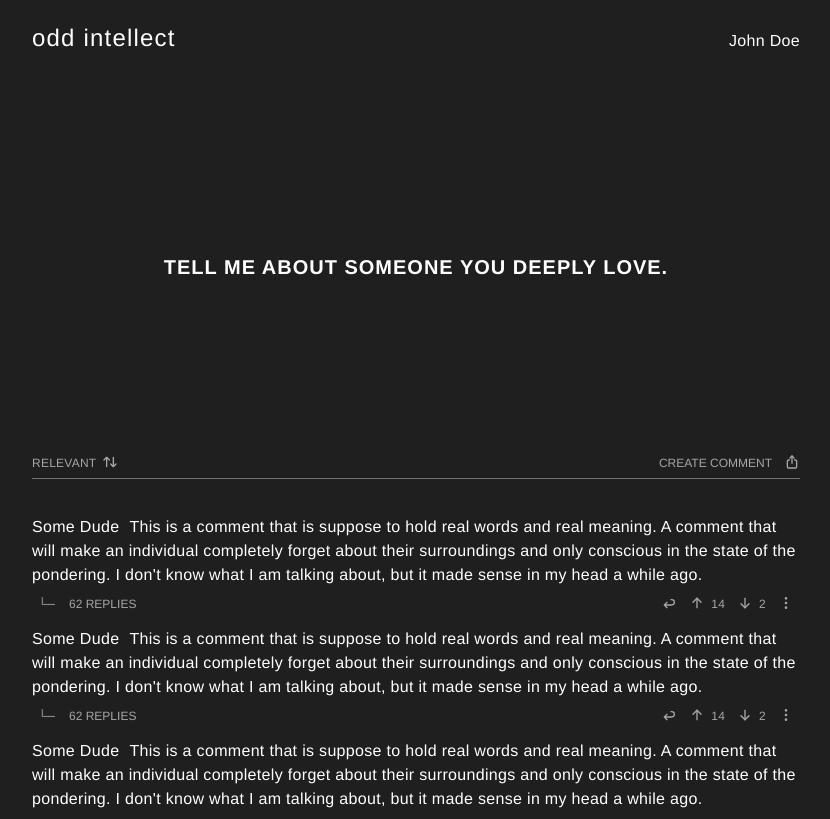
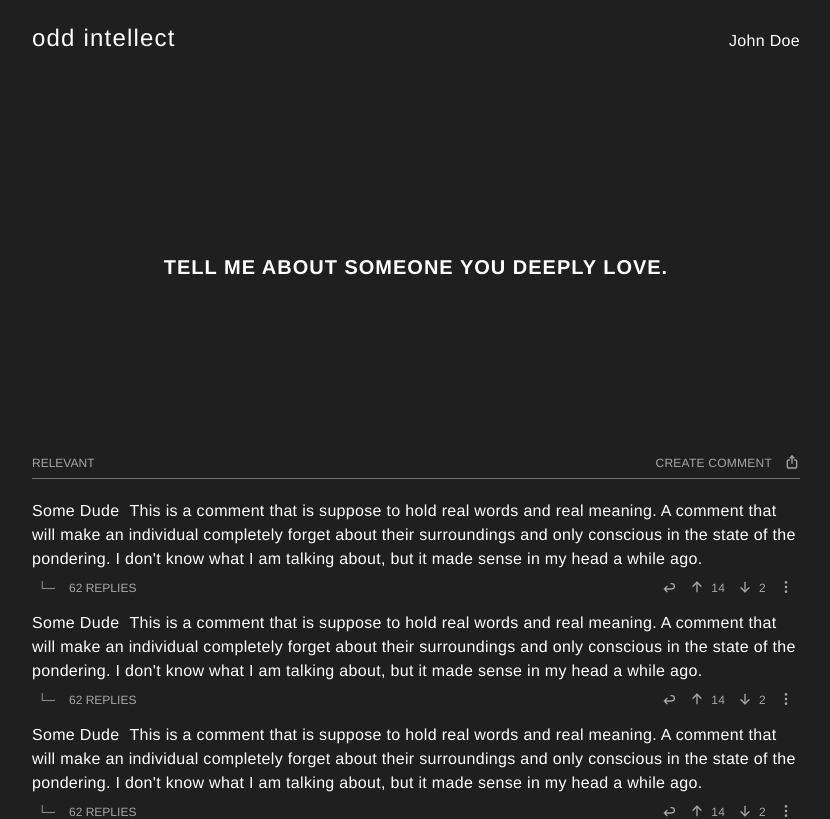
Before and after one commit to josedrios/odd-intellect, a React (Vite) app: page /question in a window 1280 px wide. Shown: the top 819 px of the page, without its empty margins (224-1054 px from the left). Built offline with nearby package versions, Linux system fonts and the light colour scheme.

Commit message:
Added and styled dropdown, need to clean code (move css code to /vendor? / remove useless css lines / make it into its own reusable react component / etc...)

```diff
--- a/package.json
+++ b/package.json
@@ -11,9 +11,11 @@
   },
   "dependencies": {
     "react": "^19.1.1",
+    "react-bootstrap": "^2.10.10",
     "react-dom": "^19.1.1",
     "react-icons": "^5.5.0",
-    "react-router-dom": "^7.9.6"
+    "react-router-dom": "^7.9.6",
+    "react-select": "^5.10.2"
   },
   "devDependencies": {
     "@eslint/js": "^9.36.0",
--- a/src/comments/comment-section.tsx
+++ b/src/comments/comment-section.tsx
@@ -1,6 +1,7 @@
 import Icon from '@/components/icons';
 import { ICON } from '@/util/icon-names';
 import CommentCard from './comment-card';
+import Select from 'react-select';
 
 export default function CommentSection() {
   return (
@@ -16,14 +17,24 @@ export default function CommentSection() {
 }
 
 function CommentSectionHeader() {
+  const options = [
+    { value: 'relevant', label: 'RELEVANT' },
+    { value: 'newest', label: 'NEWEST' },
+    { value: 'popular', label: 'POPULAR' },
+  ];
+
   return (
     <div className="comment-section__header">
-      <button className="comment-section__sort btn--minimal">
-        <p>RELEVANT</p>
-        <Icon name={ICON.SORT} />
-      </button>
+      <Select
+        options={options}
+        classNamePrefix={'react-select'}
+        unstyled
+        isClearable={false}
+        isSearchable={false}
+        defaultValue={options[0]}
+      />
       <button className="comment-section__create-comment btn--minimal">
-        CREATE COMMENT
+        <p>CREATE COMMENT</p>
       </button>
       <button className="btn--minimal">
         <Icon name={ICON.SHARE} />
--- a/src/components/account/account-stats.tsx
+++ b/src/components/account/account-stats.tsx
@@ -1,6 +1,7 @@
 interface StatProps {
   label: string;
   value: string;
+  edit?: boolean;
 }
 
 export default function AccountStatList() {
@@ -26,6 +27,7 @@ export default function AccountStatList() {
 
   return (
     <div className="account-stat-list">
+      <AccountStat label={'EDIT PROFILE'} value={''} edit />
       {info.map((stat, i) => (
         <AccountStat label={stat.label} value={stat.value} key={i} />
       ))}
@@ -33,10 +35,14 @@ export default function AccountStatList() {
   );
 }
 
-function AccountStat({ label, value }: StatProps) {
+function AccountStat({ label, value, edit = false }: StatProps) {
   return (
     <div className="account-stat">
-      <p className="account-stat__key">{label.toUpperCase()}</p>
+      {edit ? (
+        <a className="account-stat__key">{label.toUpperCase()}</a>
+      ) : (
+        <p className="account-stat__key">{label.toUpperCase()}</p>
+      )}
       <p className="account-stat__value">{value.toUpperCase()}</p>
     </div>
   );
--- a/src/styles/components/comments.css
+++ b/src/styles/components/comments.css
@@ -8,7 +8,7 @@
   display: flex;
   flex-direction: row;
   gap: var(--spacing-3);
-  margin-bottom: var(--spacing-7);
+  margin-bottom: var(--spacing-3);
   padding-bottom: var(--spacing-2);
   border-bottom: 1px solid var(--color-border-default);
 }
@@ -23,7 +23,6 @@
 }
 
 .comment-card {
-  font-family: var(--font-family-secondary);
   display: flex;
   flex-direction: column;
 }
--- /dev/null
+++ b/src/styles/components/dropdown.css
@@ -0,0 +1,45 @@
+.react-select-container {
+}
+
+.react-select__control {
+  min-height: 0px !important;
+  height: 16px;
+  align-items: flex-end !important;
+}
+
+.react-select__value-container {
+}
+
+.react-select__value-container {
+  font-size: var(--font-size-xs);
+  color: var(--color-foreground-subtle);
+  font-weight: var(--font-weight-normal);
+  line-height: normal !important;
+
+  &:hover {
+    color: var(--color-foreground-subtle-hover);
+    cursor: pointer;
+  }
+}
+
+.react-select__indicators {
+  display: none !important;
+}
+
+.react-select__menu-list {
+  width: fit-content;
+  margin-top: var(--spacing-1);
+}
+
+.react-select__option {
+  background: var(--color-background-subtle);
+  padding: var(--spacing-1);
+  padding-right: var(--spacing-1_5);
+  width: fit-content;
+  font-size: var(--font-size-xs) !important;
+
+  &:hover {
+    cursor: pointer;
+    background: var(--color-background-subtle-hover);
+  }
+}
--- a/src/styles/main.css
+++ b/src/styles/main.css
@@ -17,6 +17,7 @@
 @import './components/nav.css';
 @import './components/footer.css';
 @import './components/comments.css';
+@import './components/dropdown.css';
 @import './components/inputs.css';
 @import './components/buttons.css';
 @import './components/search.css';
--- a/src/styles/pages/account.css
+++ b/src/styles/pages/account.css
@@ -25,6 +25,14 @@
   padding-top: var(--spacing-1px);
 }
 
+a.account-stat__key {
+  text-decoration: underline !important;
+
+  &:hover {
+    color: var(--color-foreground-subtle-hover);
+  }
+}
+
 .account-stat__value {
   width: 50%;
   font-weight: var(--font-weight-semibold);
--- a/src/styles/tokens/colors.css
+++ b/src/styles/tokens/colors.css
@@ -56,6 +56,8 @@
   /* backgrounds */
   --color-background-default: hsl(var(--gray-1000));
   --color-background-default-hover: hsl(var(--gray-800));
+  --color-background-subtle: hsl(var(--gray-800));
+  --color-background-subtle-hover: hsl(var(--gray-600));
 
   /* borders */
   --color-border-default: hsl(var(--gray-600));
```
Also changed, not shown: 1 other file (tests, documents, lock files or other folders).
